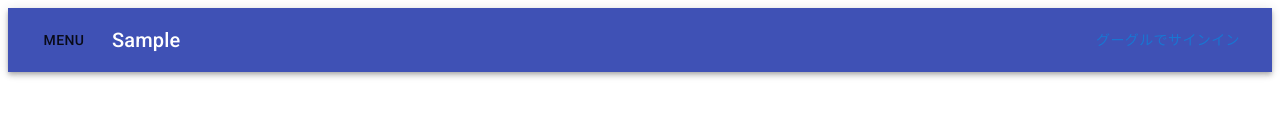
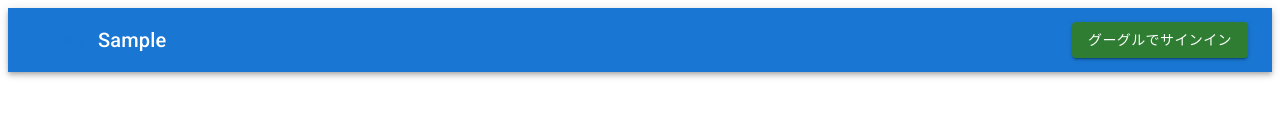
Before and after one commit to fran007-labo/Book_rese_frontend, a React (Create React App) app: page / in a window 1280 px wide. Shown: the top 131 px of the page. Built offline with nearby package versions, Linux system fonts and the light colour scheme; no server answers.

Commit message:
mui v5 up

```diff
--- a/src/App.jsx
+++ b/src/App.jsx
@@ -1,6 +1,6 @@
 import React from 'react';
 import { BooksIndex } from './components/Index';
-import Grid from '@material-ui/core/Grid';
+import Grid from '@mui/material/Grid';
 
 export default function App() {
   return (
--- a/src/components/BooksIndex.js
+++ b/src/components/BooksIndex.js
@@ -1,6 +1,6 @@
 import React, {useState, useEffect} from 'react';
 import axios from 'axios';
-import { Grid } from '@material-ui/core'
+import { Grid } from '@mui/material'
 import { Book } from './Index'
 import Pagination from '@mui/material/Pagination';
 import Typography from '@mui/material/Typography';
--- a/src/components/Common/Header.js
+++ b/src/components/Common/Header.js
@@ -1,17 +1,20 @@
 import React from 'react';
-import { makeStyles } from '@material-ui/core/styles';
-import AppBar from '@material-ui/core/AppBar';
-import Toolbar from '@material-ui/core/Toolbar';
-import Typography from '@material-ui/core/Typography';
-import Box from '@material-ui/core/Box';
+import { makeStyles } from '@mui/styles';
+import { createTheme, ThemeProvider } from '@mui/material/styles';
+import AppBar from '@mui/material/AppBar';
+import Toolbar from '@mui/material/Toolbar';
+import Typography from '@mui/material/Typography';
+import Box from '@mui/material/Box';
 import { FirebaseAuth, MenuButton } from '../Index';
+
+const theme = createTheme();
 
 const useStyles = makeStyles((theme) => ({
   root: {
     flexGrow: 1,
   },
   menuButton: {
-    marginRight: theme.spacing(2),
+    marginRight: 2,
   },
   title: {
     flexGrow: 1,
--- a/src/components/FirebaseAuth.js
+++ b/src/components/FirebaseAuth.js
@@ -42,7 +42,7 @@ function SingInButton() {
   }
   return (
     <div>
-      <Button onClick={SingInWithGoogle}>
+      <Button onClick={SingInWithGoogle} variant="contained" color="success">
         グーグルでサインイン
       </Button>
     </div>
@@ -59,7 +59,7 @@ function SingOutButton() {
 
   return (
     <div>
-      <Button onClick={() => singOut()}>
+      <Button onClick={() => singOut()} color="secondary">
         サインアウト
       </Button>
     </div>
--- a/src/components/MenuButton.js
+++ b/src/components/MenuButton.js
@@ -1,7 +1,7 @@
 import { useState } from 'react'
-import Button from '@material-ui/core/Button';
-import Menu from '@material-ui/core/Menu';
-import MenuItem from '@material-ui/core/MenuItem';
+import Button from '@mui/material/Button';
+import Menu from '@mui/material/Menu';
+import MenuItem from '@mui/material/MenuItem';
 import { Link } from "react-router-dom";
 
 export default function MenuButton() {
--- a/src/components/RegiBookForm.js
+++ b/src/components/RegiBookForm.js
@@ -11,7 +11,7 @@ import {
   Avatar,
   TextField,
   Divider,
-} from "@material-ui/core";
+} from "@mui/material";
 
 
 import axios from 'axios';
--- a/src/index.jsx
+++ b/src/index.jsx
@@ -3,7 +3,7 @@ import ReactDOM from 'react-dom';
 import RouterConfig from "./RouterConfig";
 import Header  from './components/Common/Header';
 import { BrowserRouter } from "react-router-dom";
-import Grid from '@material-ui/core/Grid';
+import Grid from '@mui/material/Grid';
 
 ReactDOM.render(
   <React.StrictMode>
```
Also changed, not shown: package.json (+5 -9 lines), 1 other file (tests, documents, lock files or other folders).
